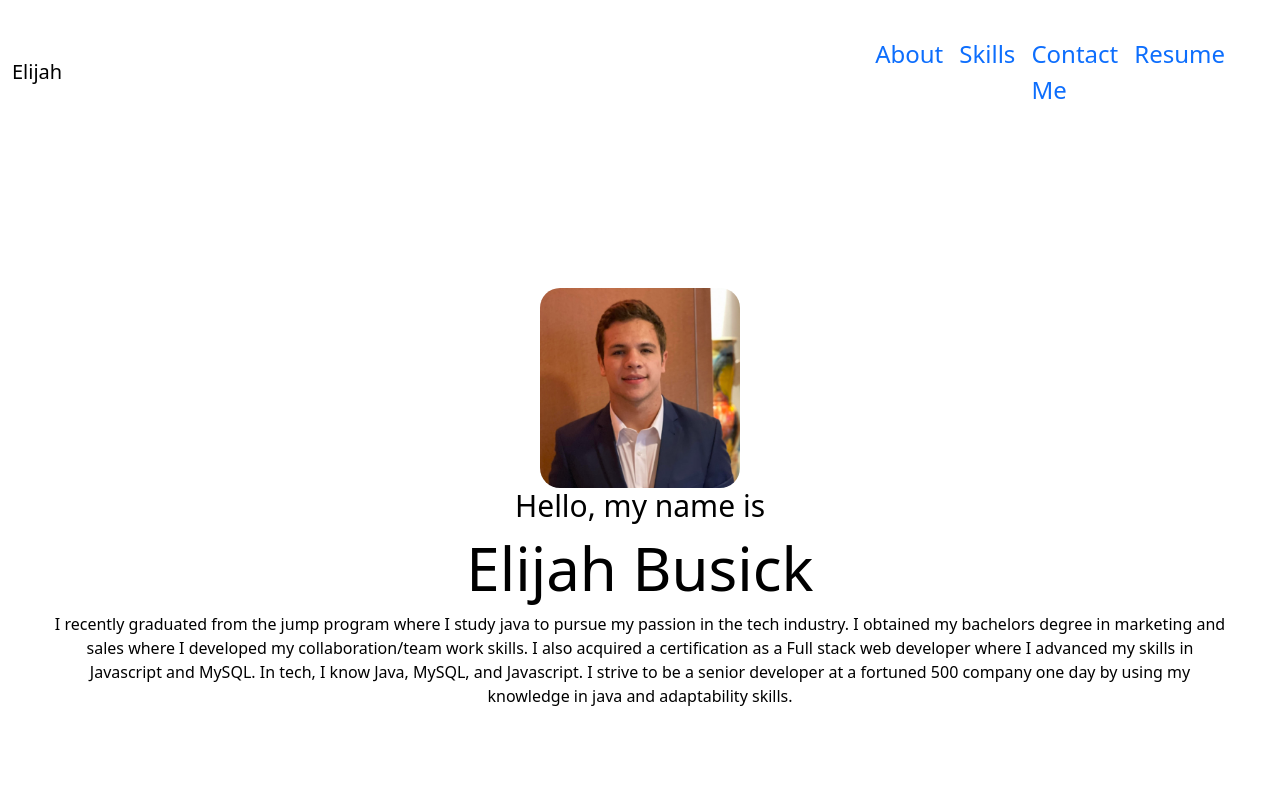
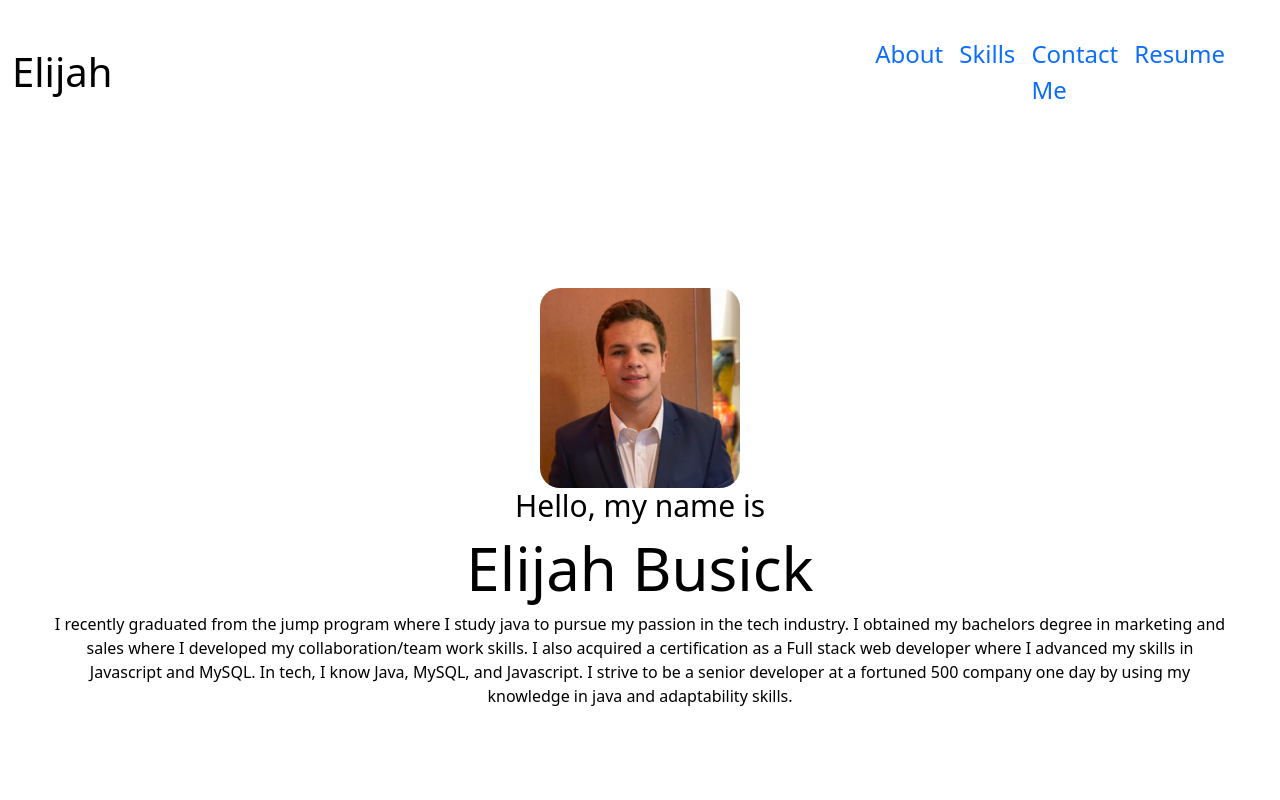
Before and after one commit to Elijahb22/the-portfolio, a React (Create React App) app: page / in a window 1280 px wide. Shown: the top 800 px of the page. Built offline with nearby package versions, Linux system fonts and the light colour scheme.

Commit message:
fix size font

```diff
--- a/src/components/Nav/nav.js
+++ b/src/components/Nav/nav.js
@@ -5,7 +5,7 @@ const nav = () => {
   return (
     <nav class="navbar navbar-expand-lg bg-body-tertiary">
         <div class="container-fluid">
-            <a class="navbar-brand f2-1" href="#">Elijah</a>
+            <a class="navbar-brand fs-1" href="#">Elijah</a>
             <button class="navbar-toggler" type="button" data-bs-toggle="collapse" data-bs-target="#navbarNav" aria-controls="navbarNav" aria-expanded="false" aria-label="Toggle navigation">
                 <span class="navbar-toggler-icon"></span>
             </button>
```
